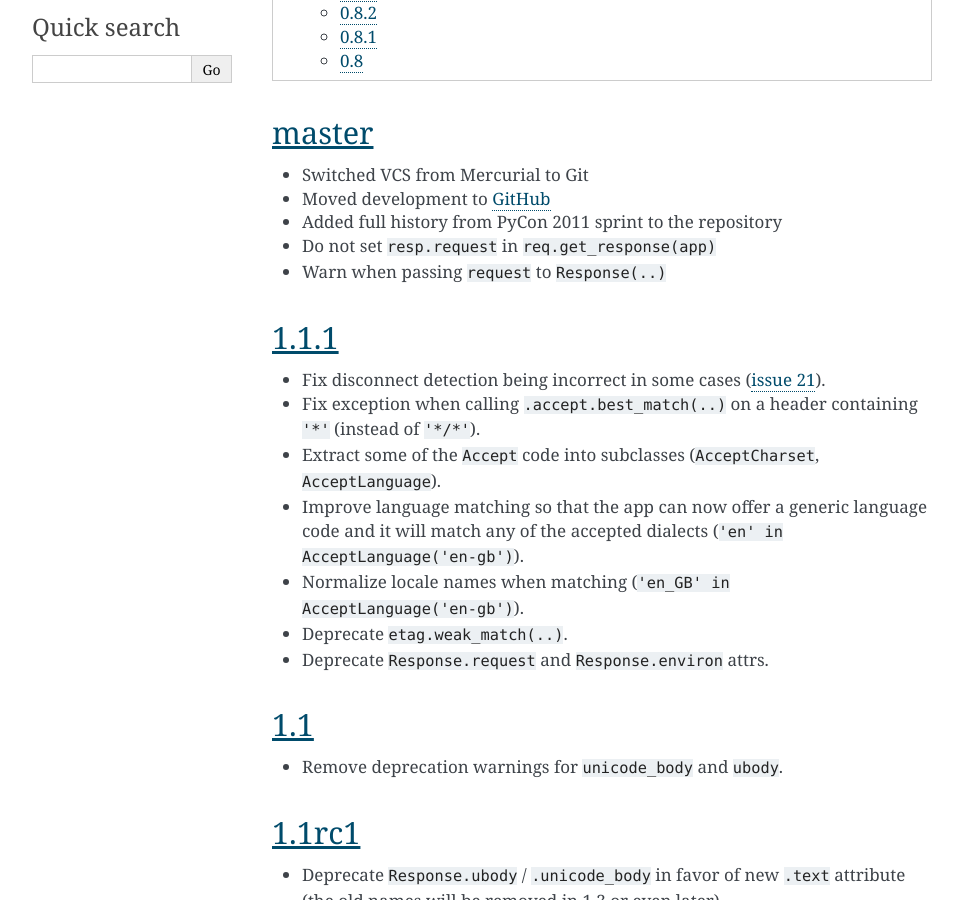
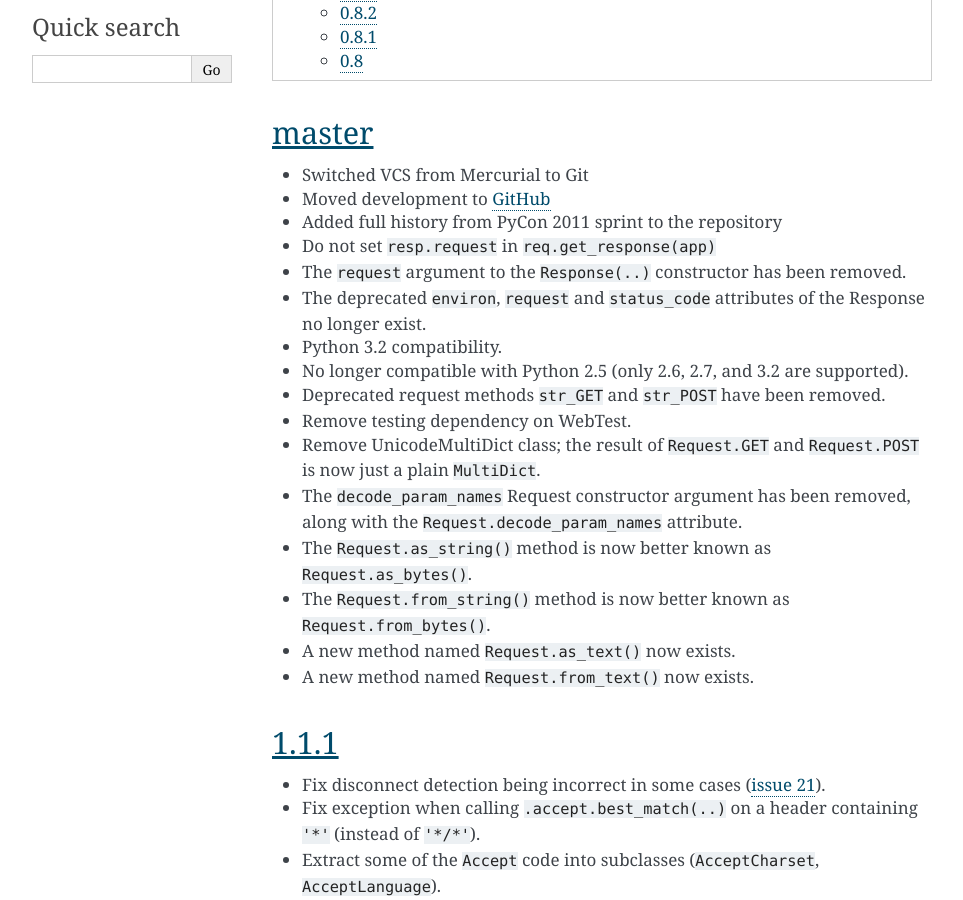
Before and after one commit to Pylons/webob, a Sphinx documentation site: the page built from docs/news.txt, in a window 1280 px wide and 900 px high, scrolled down 949 px. Shown: the whole window, without its empty margins (148-1111 px from the left). Built offline with Sphinx 7.4.7, drawn with Linux system fonts in a browser that asks for light colours.

Commit message:
update news.txt with relevant changes

```diff
--- a/docs/news.txt
+++ b/docs/news.txt
@@ -14,8 +14,35 @@ master
 
 * Do not set ``resp.request`` in ``req.get_response(app)``
 
-* Warn when passing ``request`` to ``Response(..)``
+* The ``request`` argument to the ``Response(..)`` constructor has been
+  removed.
 
+* The deprecated ``environ``, ``request`` and ``status_code`` attributes of
+  the Response no longer exist.
+
+* Python 3.2 compatibility.
+
+* No longer compatible with Python 2.5 (only 2.6, 2.7, and 3.2 are supported).
+
+* Deprecated request methods ``str_GET`` and ``str_POST`` have been removed.
+
+* Remove testing dependency on WebTest.
+
+* Remove UnicodeMultiDict class; the result of ``Request.GET`` and
+  ``Request.POST`` is now just a plain ``MultiDict``.
+
+* The ``decode_param_names`` Request constructor argument has been removed,
+  along with the ``Request.decode_param_names`` attribute.
+
+* The ``Request.as_string()`` method is now better known as
+  ``Request.as_bytes()``.
+
+* The ``Request.from_string()`` method is now better known as
+  ``Request.from_bytes()``.
+
+* A new method named ``Request.as_text()`` now exists.
+
+* A new method named ``Request.from_text()`` now exists.
 
 1.1.1
 ---------
```
Also changed, not shown: docs/test_request.txt (+16 -7 lines), 1 other file.
